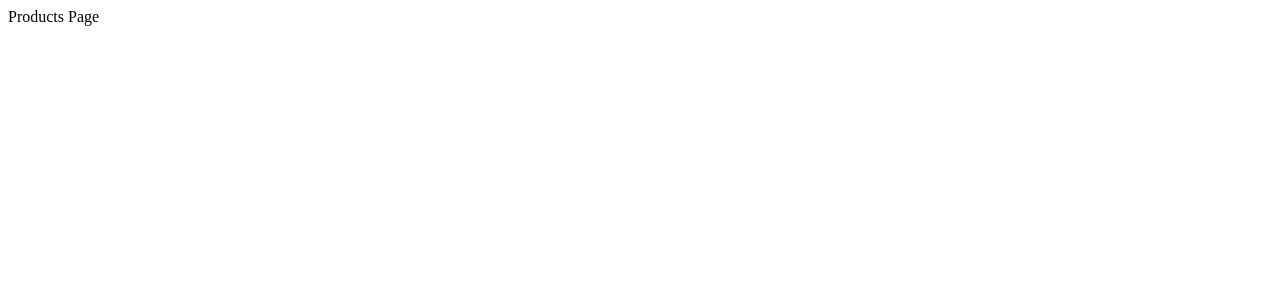
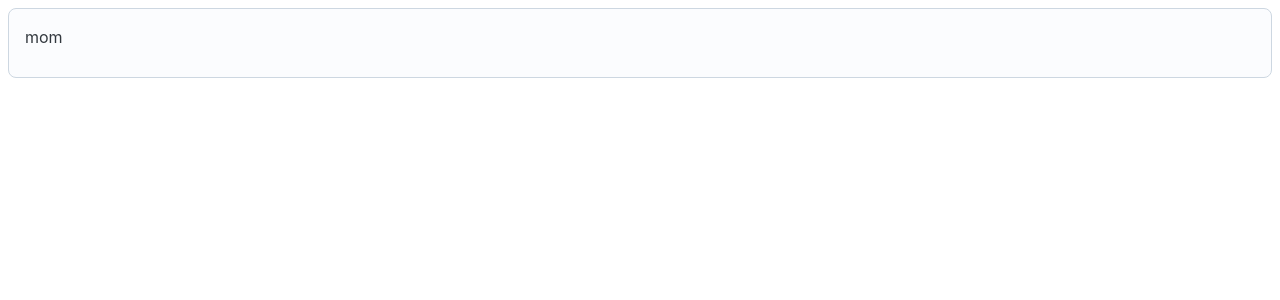
Before and after one commit to Pete-Sony/SAAS-TOOLS, a Next.js app: page /products in a window 1280 px wide. Shown: the top 300 px of the page. Built offline with nearby package versions, Linux system fonts and the light colour scheme.

Commit message:
WIP: ProductCard

```diff
--- a/app/landing/page.jsx
+++ b/app/landing/page.jsx
@@ -24,9 +24,9 @@ const Navbar = () => {
         <Tab disableIndicator value={1}>Blog</Tab>
         <Tab disableIndicator value={2}>Pricing</Tab>
       </TabList>
-      <TabPanel value={0}>Products content here</TabPanel>
+      {/* <TabPanel value={0}>Products content here</TabPanel>
       <TabPanel value={1}>Blog content here</TabPanel>
-      <TabPanel value={2}>Pricing content here</TabPanel>
+      <TabPanel value={2}>Pricing content here</TabPanel> */}
     </Tabs>
   )
 }
@@ -37,7 +37,7 @@ export default function page() {
      <Box sx={{display:"flex", justifyContent:"center"}}>
     <Navbar/>
      </Box>
-    <div>We are a ragtag group of people trying to find what interests us. So far we are interested in products that saves us time and curates information.</div>
+    {/* <div>We are a ragtag group of people trying to find what interests us. So far we are interested in products that saves us time and curates information.</div> */}
     </>
   )
 }
--- /dev/null
+++ b/app/products/_components/ProductCard.jsx
@@ -0,0 +1,21 @@
+import { CardContent, Grid, Typography } from '@mui/joy'
+import Link from 'next/link'
+import React from 'react'
+import Card from '@mui/joy/Card';
+import Chip from '@mui/joy';
+
+export default function ProductCard({product, href='/',chips=[]}) {
+
+
+  return (
+   <>
+   <Grid>
+    <Card  href={href}>
+    <Typography>{product}</Typography>
+    <Typography></Typography>
+    {chips.map((chip)=>{<Chip>chip</Chip>})}
+    </Card>
+   </Grid>
+   </>
+  )
+}
--- a/app/products/page.jsx
+++ b/app/products/page.jsx
@@ -1,7 +1,8 @@
 import React from 'react'
+import ProductCard from './_components/ProductCard'
 
 export default function page() {
   return (
-    <div>Products Page</div>
+    <ProductCard href="joel" product="mom"/>
   )
 }
```
Also changed, not shown: app/page.js (+3 -94 lines), app/_components/YouTubeIframe.jsx (renamed from app/YouTubeIframe.jsx).
